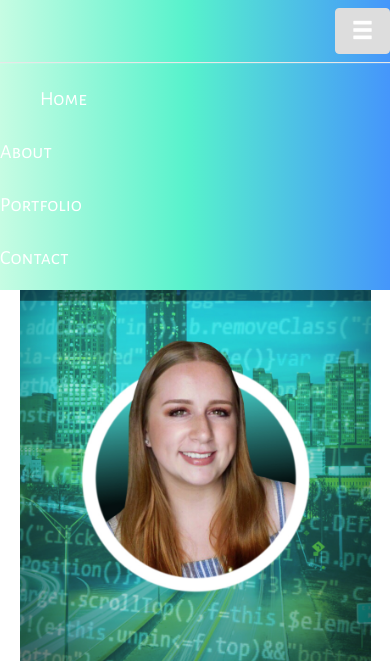
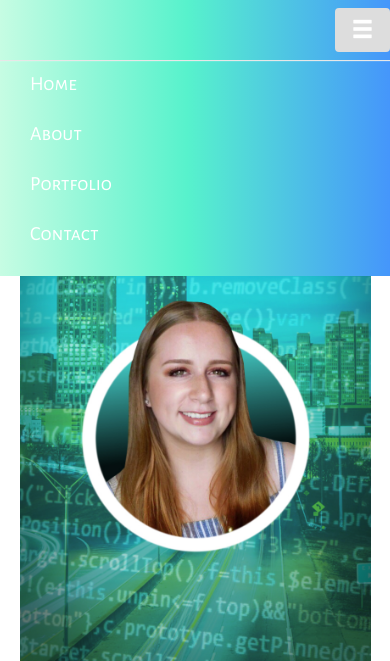
Before and after one commit to carolinesrink/Personal-Portfolio, a plain HTML site: page index.html in a window 390 px wide. Both pictures are taken after a click on the button "Toggle navigation". Shown: the top 661 px of the page. Drawn offline with nearby package versions, Linux system fonts and the light colour scheme.

Commit message:
nav bar updates

```diff
--- a/assets/css/style.css
+++ b/assets/css/style.css
@@ -64,6 +64,11 @@ header {
     border: none;
 }
 
+.navbar-default .navbar-toggle {
+    /* border-color: #ddd; */
+    border: none;
+}
+
 .navbar-default .navbar-nav>li>a {
     color: white;
     margin: 23px 15px -10px 0px;
@@ -72,7 +77,6 @@ header {
 #home {
     margin-left: 40px;
 }
-
 
 /* Main Container */
 .mainContainer {
@@ -452,14 +456,13 @@ footer {
     }
     .slogan {
         margin-left: 5%;
-        margin-top: -60px;
+        margin-top: -40px;
         width: 90%;
     }
     .mainImg {
         width: 100%;
         height: 390px;
         right: 0%;
-        margin-top: -8px;
     }
     .aboutSection,
     .portfolioSection {
@@ -480,6 +483,12 @@ footer {
 }
 
 @media only screen and (max-width: 640px) {
+    .navbar-default .navbar-nav>li>a {
+        margin: 10px 0px 0px 30px;
+    }
+    #home {
+        margin: 10px 0px 0px 30px;
+    }
     .slogan {
         display: none;
     }
@@ -570,7 +579,7 @@ footer {
         height: 600px;
         width: 90%;
         margin-left: 5%;
-        margin-top: 0px;
+        margin-top: -40px;
     }
     #title {
         font-size: 35px;
```
